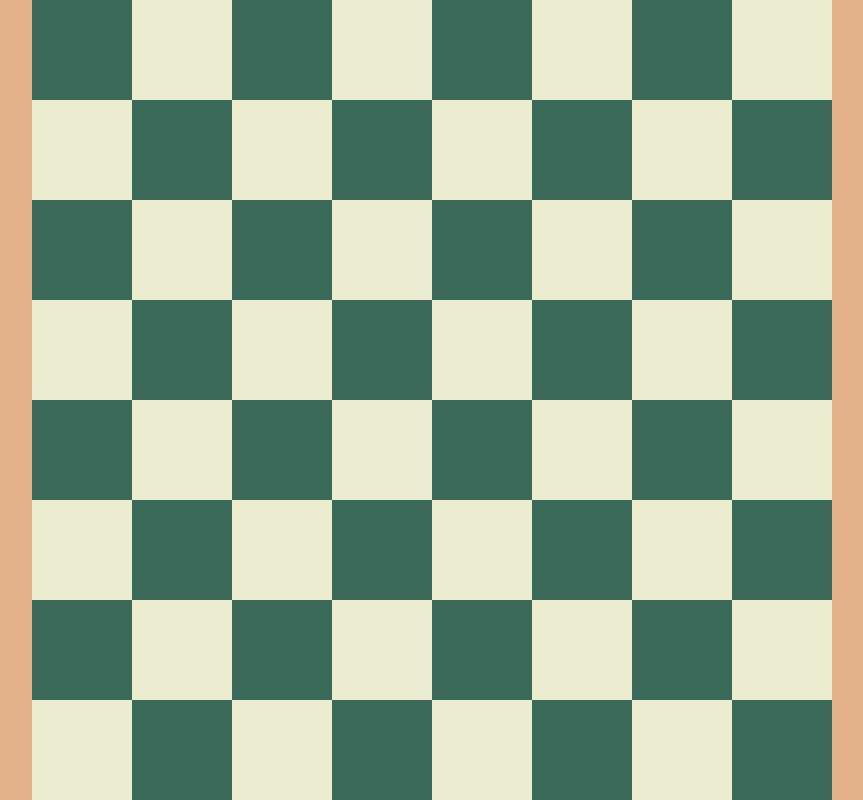
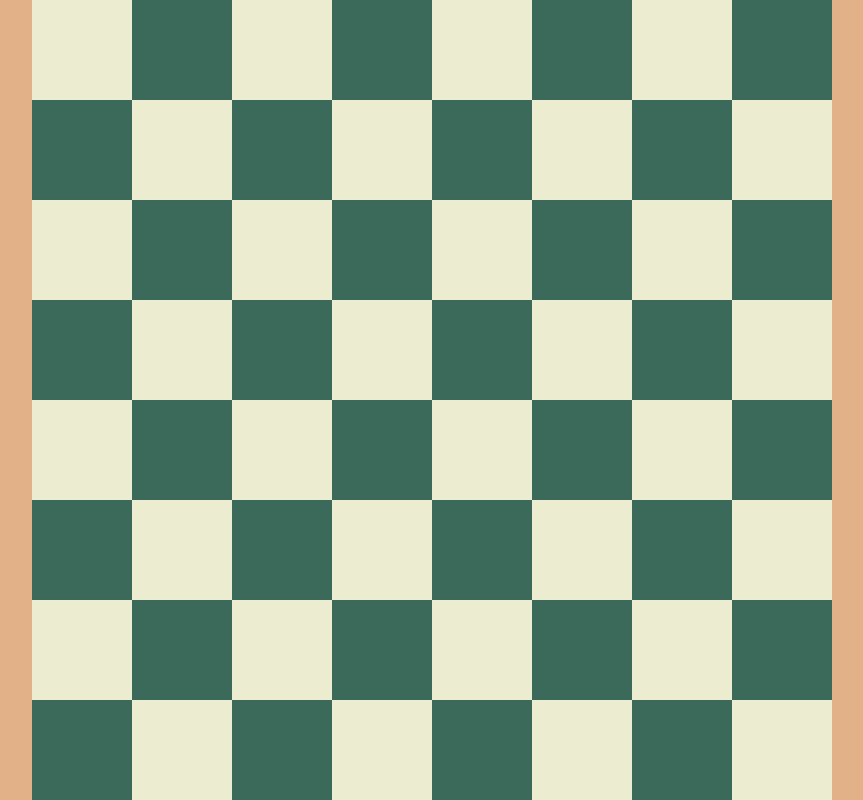
Before and after one commit to StolenMango/Chess-game, a React (Create React App) app in the folder chess-app/: page / in a window 1280 px wide. Shown: the whole page, without its empty margins (208-1071 px from the left). Built offline with nearby package versions, Linux system fonts and the light colour scheme.

Commit message:
created tile component

```diff
--- a/chess-app/src/components/Chessboard/Chessboard.css
+++ b/chess-app/src/components/Chessboard/Chessboard.css
@@ -7,7 +7,7 @@
   background: #3b6a5b;
 }
 
-.axis-tile #chessboard {
+/* .axis-tile #chessboard {
   height: 6.25rem;
   width: 6.25rem;
 }
@@ -18,4 +18,4 @@
 
 #chessboard .bright-tile {
   background: #ebecd0;
-}
+} */
--- a/chess-app/src/components/Chessboard/Chessboard.tsx
+++ b/chess-app/src/components/Chessboard/Chessboard.tsx
@@ -1,3 +1,4 @@
+import Tile from "../Tile/Tile";
 import React from "react";
 import "./Chessboard.css";
 // the 2 axis of the board
@@ -14,11 +15,12 @@ export default function chessboard() {
     for (let i = 0; i < horizontalAxis.length; i++) {
       //
       const number = i + l + 2; // vertical starts at 0 so we want to add 1, same for horizontal hence the +2
-      if (number % 2 === 0) {
-        board.push(<span className="axis-tile bright-tile"></span>);
-      } else {
-        board.push(<span className="axis-tile dark-tile"></span>);
-      }
+      board.push(<Tile number={number}></Tile>);
+      // if (number % 2 === 0) {
+      //   board.push(<Tile />);
+      // } else {
+      //   board.push(<Tile />);
+      // }
     }
   }
   return <div id="chessboard">{board}</div>;
--- a/chess-app/src/components/Tile/Tile.css
+++ b/chess-app/src/components/Tile/Tile.css
@@ -0,0 +1,12 @@
+.axis-tile {
+  height: 6.25rem;
+  width: 6.25rem;
+}
+
+.dark-tile {
+  background: #3b6a5b;
+}
+
+.bright-tile {
+  background: #ebecd0;
+}
--- a/chess-app/src/components/Tile/Tile.tsx
+++ b/chess-app/src/components/Tile/Tile.tsx
@@ -1,6 +1,14 @@
 import React from "react";
 import "./Tile.css";
 
-export default function Tile() {
-  return <div>Hello, World!</div>;
+interface Props {
+  number: number;
 }
+
+export default function Tile({ number }: Props) {
+  if (number % 2 === 0) {
+    return <div className="dark-tile"></div>;
+  } else {
+    return <div className="bright-tile"></div>;
+  }
+}
```
